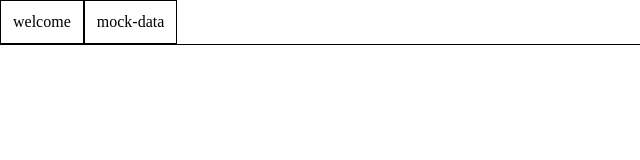
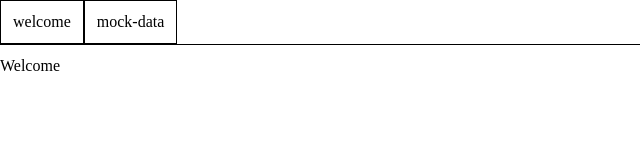
Before and after one commit to Jullija/oops, a React (Vite) app in the folder frontend/: page / in a window 1280 px wide. Shown: the top 160 px of the page, without its empty margins (0-640 px from the left). Built offline with nearby package versions, Linux system fonts and the light colour scheme.

Commit message:
add default route

```diff
--- a/frontend/src/components/Navbar.tsx
+++ b/frontend/src/components/Navbar.tsx
@@ -1,23 +1,9 @@
 import { useNavigate } from "react-router-dom";
-import { paths } from "../router";
-
-type NavbarItem = {
-  title: string;
-  path: string;
-};
+import { navigationItems } from "../router";
 
 export const Navbar = () => {
   const navigate = useNavigate();
-  const navbarItems: NavbarItem[] = [
-    {
-      title: "welcome",
-      path: paths.Welcome,
-    },
-    {
-      title: "mock-data",
-      path: paths.MockData,
-    },
-  ];
+
   return (
     <div
       style={{
@@ -27,7 +13,7 @@ export const Navbar = () => {
         borderBottom: "1px solid black",
       }}
     >
-      {navbarItems.map((item, index) => (
+      {navigationItems.map((item, index) => (
         <div
           key={index}
           onClick={() => navigate(item.path)}
--- a/frontend/src/router/paths.tsx
+++ b/frontend/src/router/paths.tsx
@@ -3,3 +3,19 @@ export const paths = {
   Welcome: "/welcome",
   MockData: "/mock-data",
 };
+
+type NavigationItem = {
+  title: string;
+  path: string;
+};
+
+export const navigationItems: NavigationItem[] = [
+  {
+    title: "welcome",
+    path: paths.Welcome,
+  },
+  {
+    title: "mock-data",
+    path: paths.MockData,
+  },
+];
--- a/frontend/src/router/routes.tsx
+++ b/frontend/src/router/routes.tsx
@@ -9,9 +9,13 @@ export const routes = createBrowserRouter([
     element: <Root />,
     children: [
       {
+        path: paths.Default,
+        element: <Welcome />,
+        index: true,
+      },
+      {
         path: paths.Welcome,
         element: <Welcome />,
-        index: true,
       },
       {
         path: paths.MockData,
```
